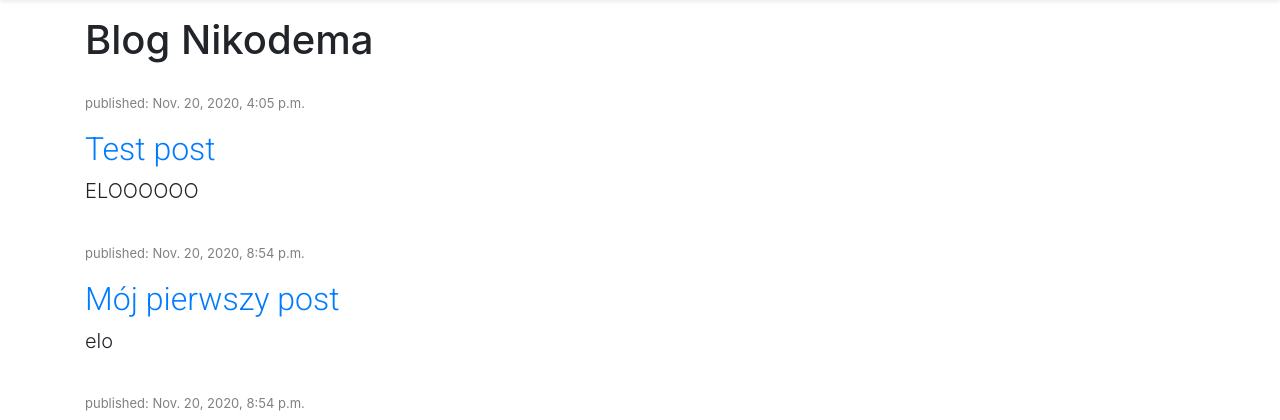
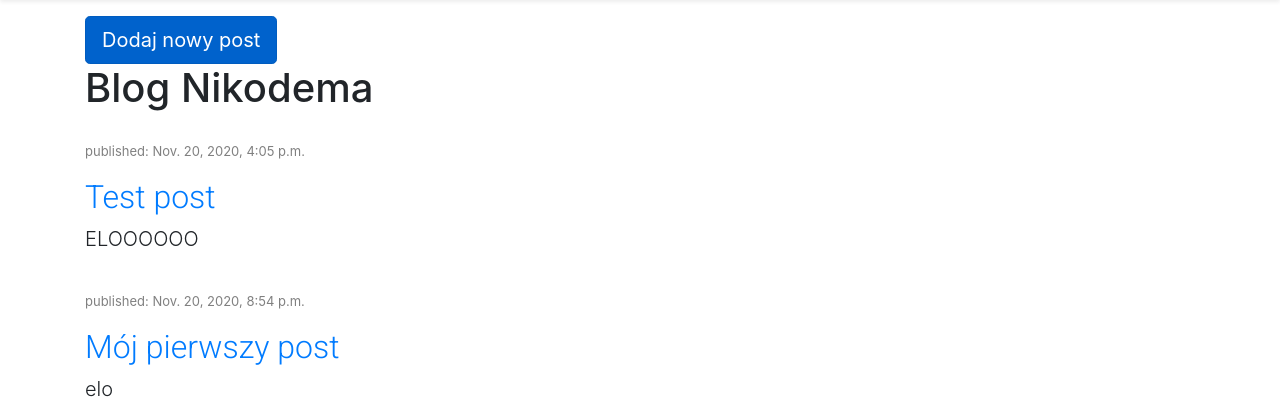
Before and after one commit to nikiszafa/nikodem-site, a Django app: page /blog/ in a window 1280 px wide. Shown: the part 73-493 px from the top of the page. Run offline with Django 3.2, Linux system fonts and the light colour scheme; a user stored in the database is signed in; data comes from the database, SQL or seed files in the repository; both versions use the stored data as it was after the commit; some libraries are stand-ins or nearby versions.

Commit message:
website done blog login

```diff
--- a/blog/urls.py
+++ b/blog/urls.py
@@ -4,4 +4,7 @@ from . import views
 urlpatterns = [
     path('', views.post_list, name='post_list'),
     path('post/<int:pk>/', views.post_detail, name='post_detail'),
+    path('post/new', views.post_new, name='post_new'),
+    path('post/<int:pk>/edit/', views.post_edit, name='post_edit'),
+
 ]
--- a/blog/views.py
+++ b/blog/views.py
@@ -1,6 +1,9 @@
 from django.shortcuts import render, get_object_or_404
 from django.utils import timezone
 from .models import Post
+from .forms import PostForm
+from django.shortcuts import redirect
+
 
 def post_list(request):
     posts = Post.objects.filter(published_date__lte=timezone.now()).order_by('published_date')
@@ -9,3 +12,30 @@ def post_list(request):
 def post_detail(request, pk):
     post = get_object_or_404(Post, pk=pk)
     return render(request, 'blog/post_detail.html', {'post':post})
+
+def post_new(request):
+    if request.method == "POST":
+        form = PostForm(request.POST)
+        if form.is_valid():
+            post = form.save(commit=False)
+            post.author = request.user
+            post.published_date = timezone.now()
+            post.save()
+            return redirect('post_detail', pk=post.pk)
+    else:
+        form = PostForm()
+    return render(request, 'blog/post_edit.html', {'form': form})
+
+def post_edit(request, pk):
+    post = get_object_or_404(Post, pk=pk)
+    if request.method == "POST":
+        form = PostForm(request.POST, instance=post)
+        if form.is_valid():
+            post = form.save(commit=False)
+            post.author = request.user
+            post.published_date = timezone.now()
+            post.save()
+            return redirect('post_detail', pk=post.pk)
+    else:
+        form = PostForm(instance=post)
+    return render(request, 'blog/post_edit.html', {'form': form})
--- a/templates/blog/post_list.html
+++ b/templates/blog/post_list.html
@@ -6,8 +6,12 @@
 {% block title %}Blog Nikodema{% endblock title %}
 
 {% block content %}
+
+{% if user.is_authenticated %}
+<a href="{% url 'post_new' %}" class="btn btn-primary btn-lg active" role="button" aria-pressed="true">Dodaj nowy post</a>
+{% endif %}
+
 <h1>Blog Nikodema</h1>
-
        {% for post in posts %}
             <div class="post">
                 <p class="date">published: {{ post.published_date }}</p>
@@ -23,27 +27,3 @@
 
     {% endif %}
 {% endblock content %}
-
-{% comment %}
-<html>
-    <head>
-        <title>Django Girls blog</title>
-    </head>
-    <body>
-        <div>
-            <h1><a href="/">Django Girls Blog</a></h1>
-        </div>
-
-        {% for post in posts %}
-            <div>
-                <p>published: {{ post.published_date }}</p>
-                <h2><a href="">{{ post.title }}</a></h2>
-                <p>{{ post.text|linebreaksbr }}</p>
-            </div>
-        {% endfor %}
-
-    </body>
-</html>
-{% endcomment %}
-
-<!-- templates/home.html -->
```
Also changed, not shown: blog/forms.py (added, +9 -0 lines), templates/blog/post_detail.html (+8 -0 lines), templates/blog/post_edit.html (added, +22 -0 lines), db.sqlite3.
